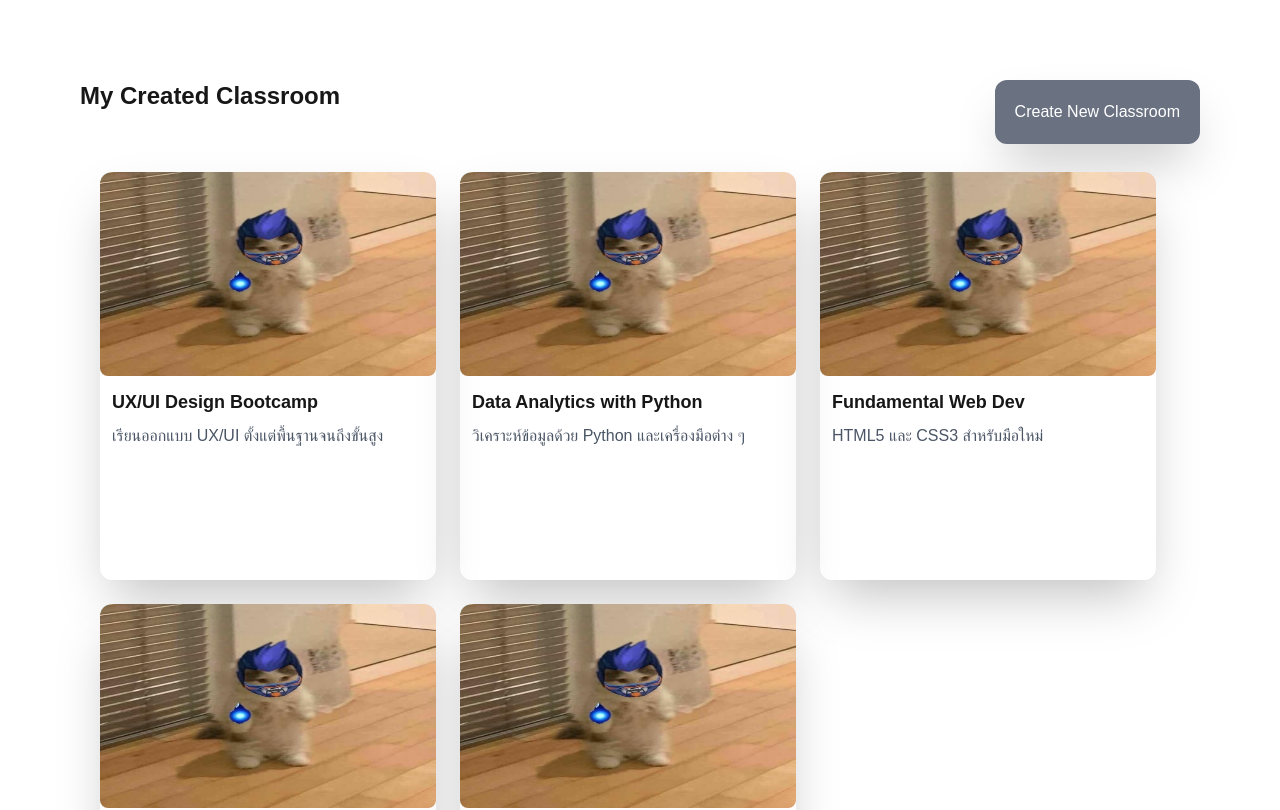
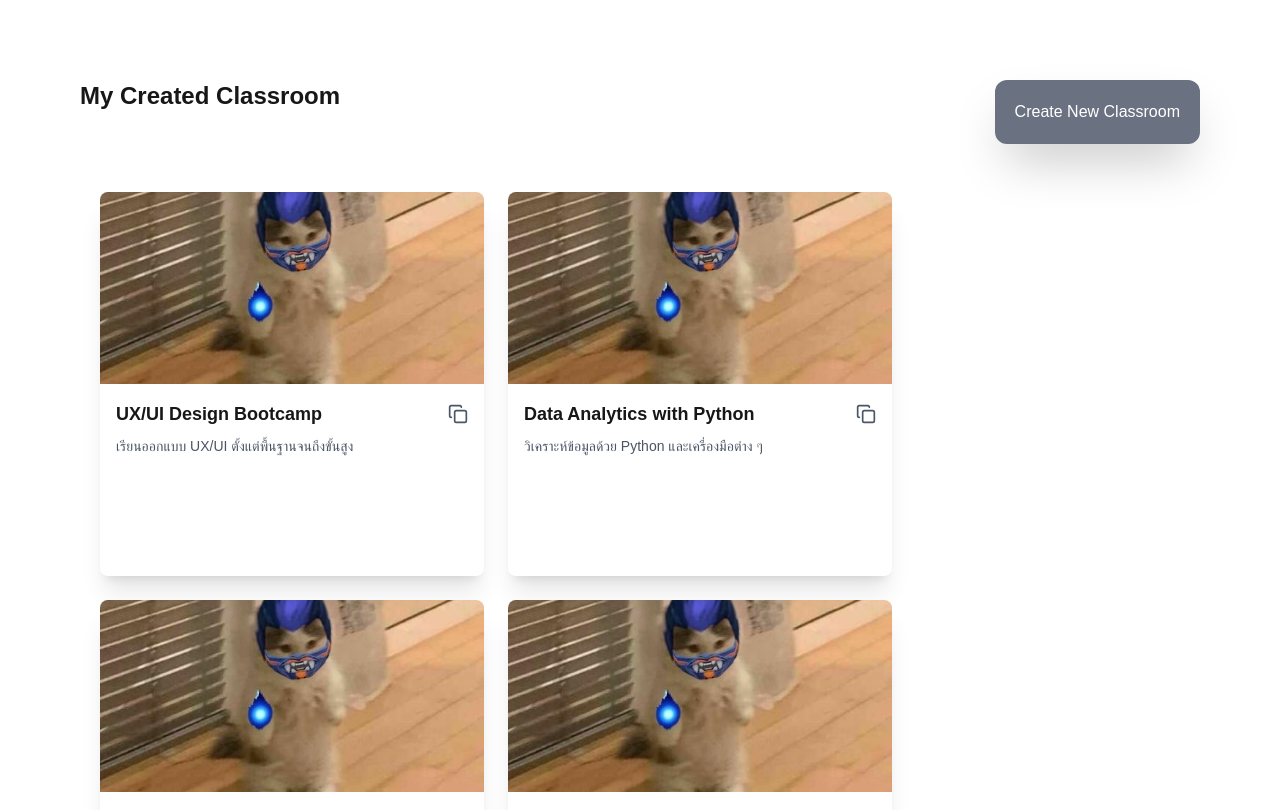
Before and after one commit to CS371-Project-Management/CS371-Frontend, a Next.js app: page /main/my_created_classroom in a window 1280 px wide. Shown: the top 810 px of the page. Built offline with nearby package versions, Linux system fonts and the light colour scheme.

Commit message:
do_staff_my_classroom_my_created_classroom_page_and_add_components_CopyCard

```diff
--- a/app/main/my_created_classroom/page.tsx
+++ b/app/main/my_created_classroom/page.tsx
@@ -1,39 +1,39 @@
 "use client";
 
-import Card from "@/components/Card";
+import CopyCard from "@/components/CopyCard";
 import ModalCreateClassroom from "@/components/modals/classroom/Create";
 import { BookOpen, Code, Database, Palette } from "lucide-react";
 import { useState } from "react";
 
 const courses = [
   {
-        title: 'UX/UI Design Bootcamp',
-        description: 'เรียนออกแบบ UX/UI ตั้งแต่พื้นฐานจนถึงขั้นสูง',
-        image: '/images/image.jpg',
+    title: "UX/UI Design Bootcamp",
+    description: "เรียนออกแบบ UX/UI ตั้งแต่พื้นฐานจนถึงขั้นสูง",
+    image: "/images/image.jpg",
     icon: <Palette size={24} />,
   },
   {
-        title: 'Data Analytics with Python',
-        description: 'วิเคราะห์ข้อมูลด้วย Python และเครื่องมือต่าง ๆ',
-        image: '/images/image.jpg',
+    title: "Data Analytics with Python",
+    description: "วิเคราะห์ข้อมูลด้วย Python และเครื่องมือต่าง ๆ",
+    image: "/images/image.jpg",
     icon: <Database size={24} />,
   },
   {
-        title: 'Fundamental Web Dev',
-        description: 'HTML5 และ CSS3 สำหรับมือใหม่',
-        image: '/images/image.jpg',
+    title: "Fundamental Web Dev",
+    description: "HTML5 และ CSS3 สำหรับมือใหม่",
+    image: "/images/image.jpg",
     icon: <Code size={24} />,
   },
   {
-        title: 'Introduction to JavaScript',
-        description: 'พื้นฐานการเขียนโปรแกรมด้วย JavaScript',
-        image: '/images/image.jpg',
+    title: "Introduction to JavaScript",
+    description: "พื้นฐานการเขียนโปรแกรมด้วย JavaScript",
+    image: "/images/image.jpg",
     icon: <Code size={24} />,
   },
   {
-        title: 'Web App Development with Node.js',
-        description: 'เรียนรู้ Node.js และ Express',
-        image: '/images/image.jpg',
+    title: "Web App Development with Node.js",
+    description: "เรียนรู้ Node.js และ Express",
+    image: "/images/image.jpg",
     icon: <BookOpen size={24} />,
   },
 ];
@@ -46,24 +46,39 @@ export default function MyCreatedClassroomPage() {
       <div className="flex justify-between">
         <h2 className="text-2xl font-bold mb-15">My Created Classroom</h2>
 
-                <button className="bg-gray-500 hover:bg-gray-800 p-5 h-fit rounded-xl text-white shadow-2xl"
-                    onClick={() => {setIsModalOpen(true)}}>
+        <div className="flex gap-3">
+
+          <button
+            className="bg-gray-500 hover:bg-gray-800 p-5 h-fit rounded-xl text-white shadow-2xl"
+            onClick={() => setIsModalOpen(true)}
+          >
             Create New Classroom
           </button>
         </div>
+      </div>
 
-            <div className="flex flex-wrap gap-6 ml-5">
+      {courses.length === 0 ? (
+        <div className="flex items-center justify-center h-64 text-xl text-gray-500">
+          No classroom found
+        </div>
+      ) : (
+        <div className="flex flex-wrap gap-6 ml-5 mt-5">
           {courses.map((course, index) => (
-                        <div key={index}>
-                            <Card image={course.image} title={course.title} description={course.description}></Card>
-                        </div>
+            <CopyCard
+              key={index}
+              image={course.image}
+              title={course.title}
+              description={course.description}
+            />
           ))}
         </div>
+      )}
 
+      {/* Create Classroom Modal */}
       <ModalCreateClassroom
         isOpen={isModalOpen}
-                onClose={() => {setIsModalOpen(false)}}>
-            </ModalCreateClassroom>
+        onClose={() => setIsModalOpen(false)}
+      />
     </div>
   );
 }
--- /dev/null
+++ b/components/CopyCard.tsx
@@ -0,0 +1,46 @@
+"use client";
+
+import { Copy } from "lucide-react";
+import { useState } from "react";
+
+interface CardProps {
+  image: string;
+  title: string;
+  description: string;
+}
+
+export default function CopyCard({ image, title, description }: CardProps) {
+  const [copied, setCopied] = useState(false);
+
+  const handleCopy = () => {
+    navigator.clipboard.writeText(title).then(() => {
+      setCopied(true);
+      setTimeout(() => setCopied(false), 2000);
+    });
+  };
+
+  return (
+    <div className="w-96 h-96 bg-white shadow-xl rounded-lg overflow-hidden">
+      <img
+        src={image}
+        alt={title}
+        className="w-full h-48 object-cover"
+      />
+      <div className="p-4">
+        <div className="flex items-center justify-between mb-2">
+          <h3 className="text-lg font-bold line-clamp-1 mr-2">{title}</h3>
+          <Copy
+            className="w-5 h-5 text-gray-600 cursor-pointer hover:text-black"
+            onClick={handleCopy}
+          />
+        </div>
+
+        {copied && (
+          <p className="flex justify-end text-green-600 text-sm mb-2">Copied!</p>
+        )}
+
+        <p className="text-sm text-gray-600 line-clamp-3">{description}</p>
+      </div>
+    </div>
+  );
+}
```
Lines whose indentation alone changed are shown as unchanged.
